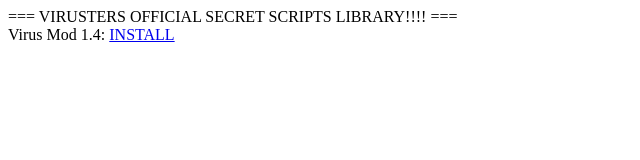
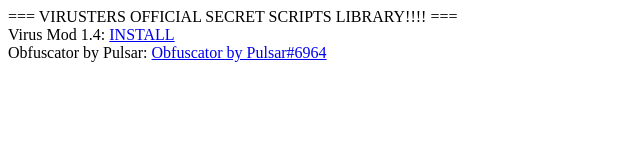
Before and after one commit to viruster/viruster.github.io, a plain HTML site: page index.html in a window 1280 px wide. Shown: the whole page, without its empty margins (0-640 px from the left). Drawn offline with Linux system fonts and the light colour scheme.

Commit message:
Update index.html
hejdjejhdhfhdjhdhdhd

```diff
--- a/index.html
+++ b/index.html
@@ -2,3 +2,4 @@
 <br>
 
 Virus Mod 1.4: <a href = "virus-mod.user.js">INSTALL</a><br>
+Obfuscator by Pulsar: <a href = "obfuscator.html">Obfuscator by Pulsar#6964</a><br>
```
